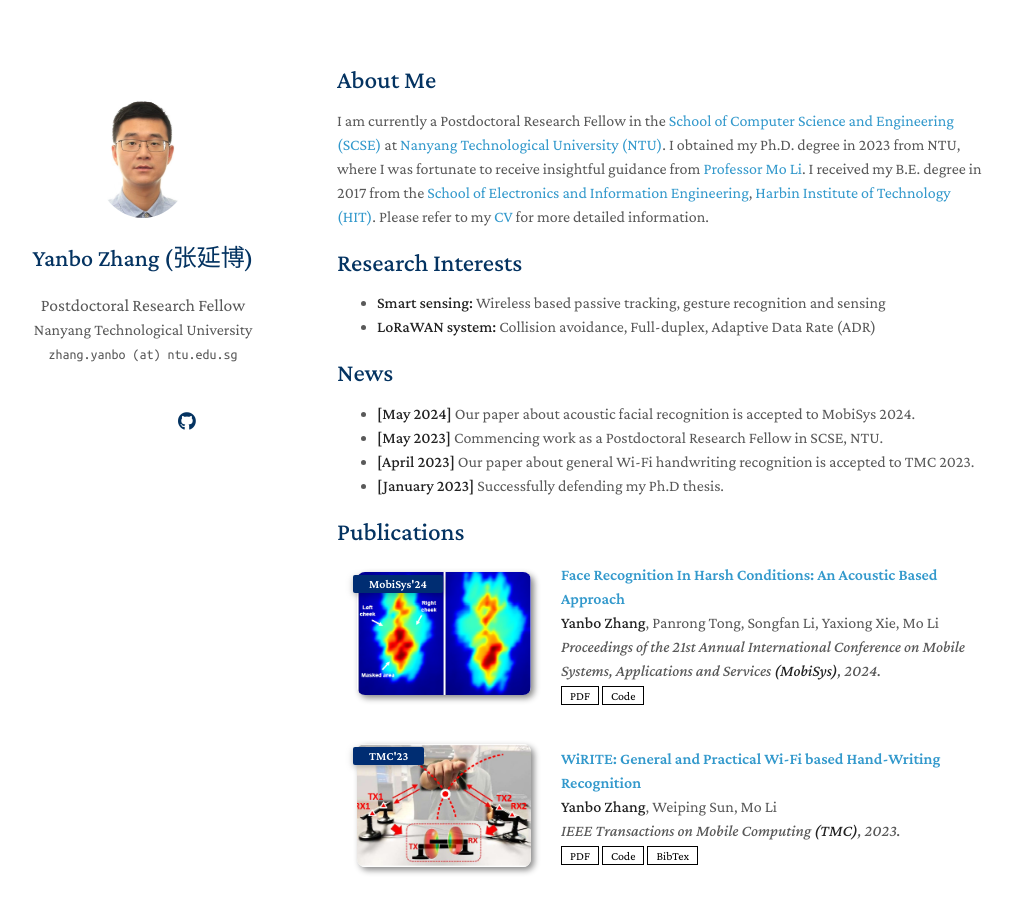
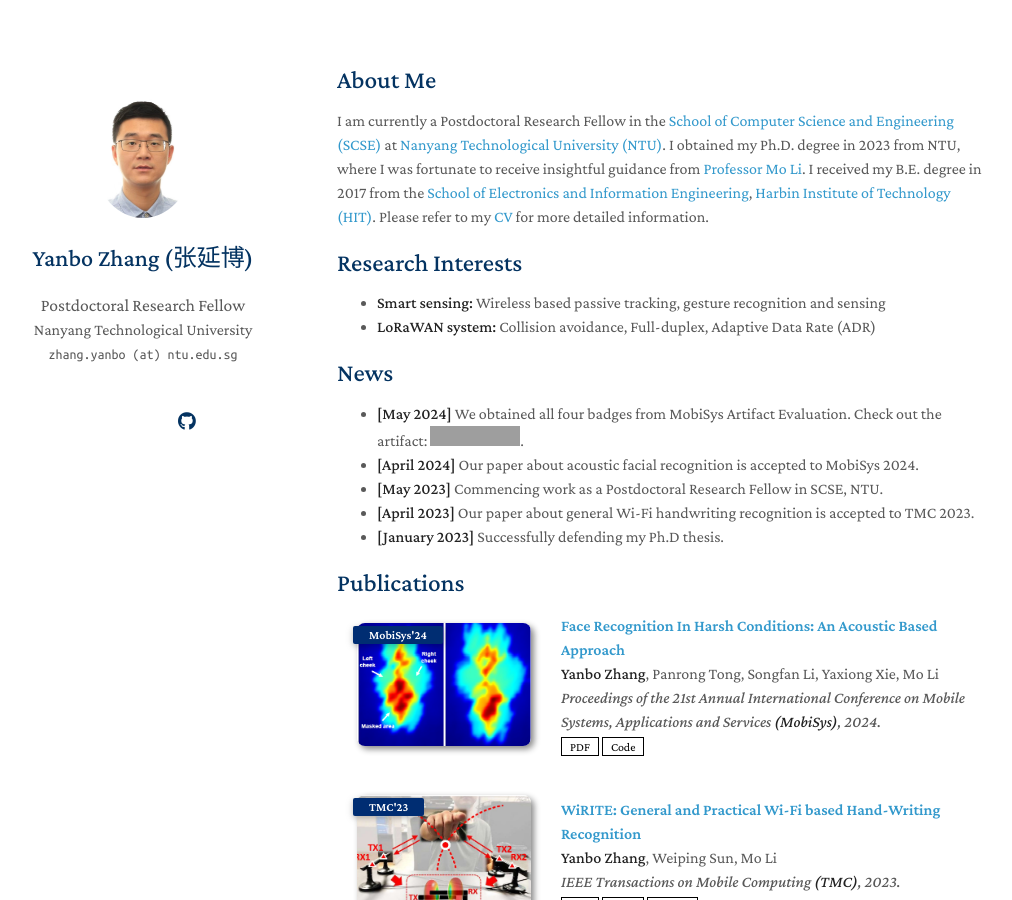
Before and after one commit to yanbozhang003/yanbozhang003.github.io, a Jekyll site: the page built from index.md, in a window 1280 px wide and 900 px high. Shown: the whole window, without its empty margins (133-1145 px from the left). Built offline with Jekyll 4.4.1, drawn with Linux system fonts in a browser that asks for light colours; nearby versions of some CDN libraries; a style sheet for code colours, icons or effects is not loaded; our own code applies the rules of GitHub Pages for plain Markdown files; grey boxes are pictures that could not be loaded.

Commit message:
Update index.md

```diff
--- a/index.md
+++ b/index.md
@@ -17,7 +17,8 @@
 <!-- - **Reconfigurable Intelligent Surface (RIS):** Antenna design and system optimization -->
 
 ## News
-- **[May 2024]** Our paper about acoustic facial recognition is accepted to MobiSys 2024.
+- **[May 2024]** We obtained all four badges from MobiSys Artifact Evaluation. Check out the artifact: [![DOI](https://zenodo.org/badge/DOI/10.5281/zenodo.11094213.svg)](https://doi.org/10.5281/zenodo.11094213).
+- **[April 2024]** Our paper about acoustic facial recognition is accepted to MobiSys 2024.
 - **[May 2023]** Commencing work as a Postdoctoral Research Fellow in SCSE, NTU.
 - **[April 2023]** Our paper about general Wi-Fi handwriting recognition is accepted to TMC 2023.
 - **[January 2023]** Successfully defending my Ph.D thesis.
```
